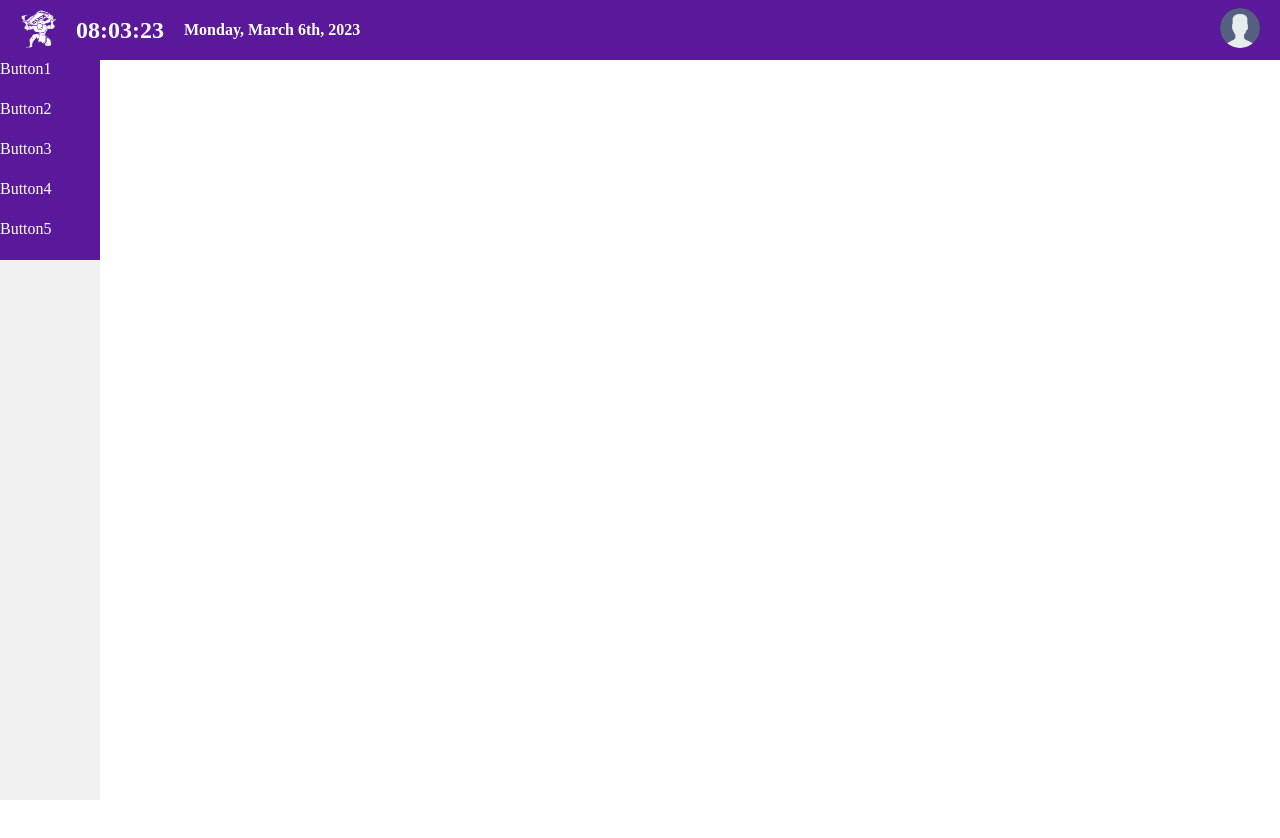
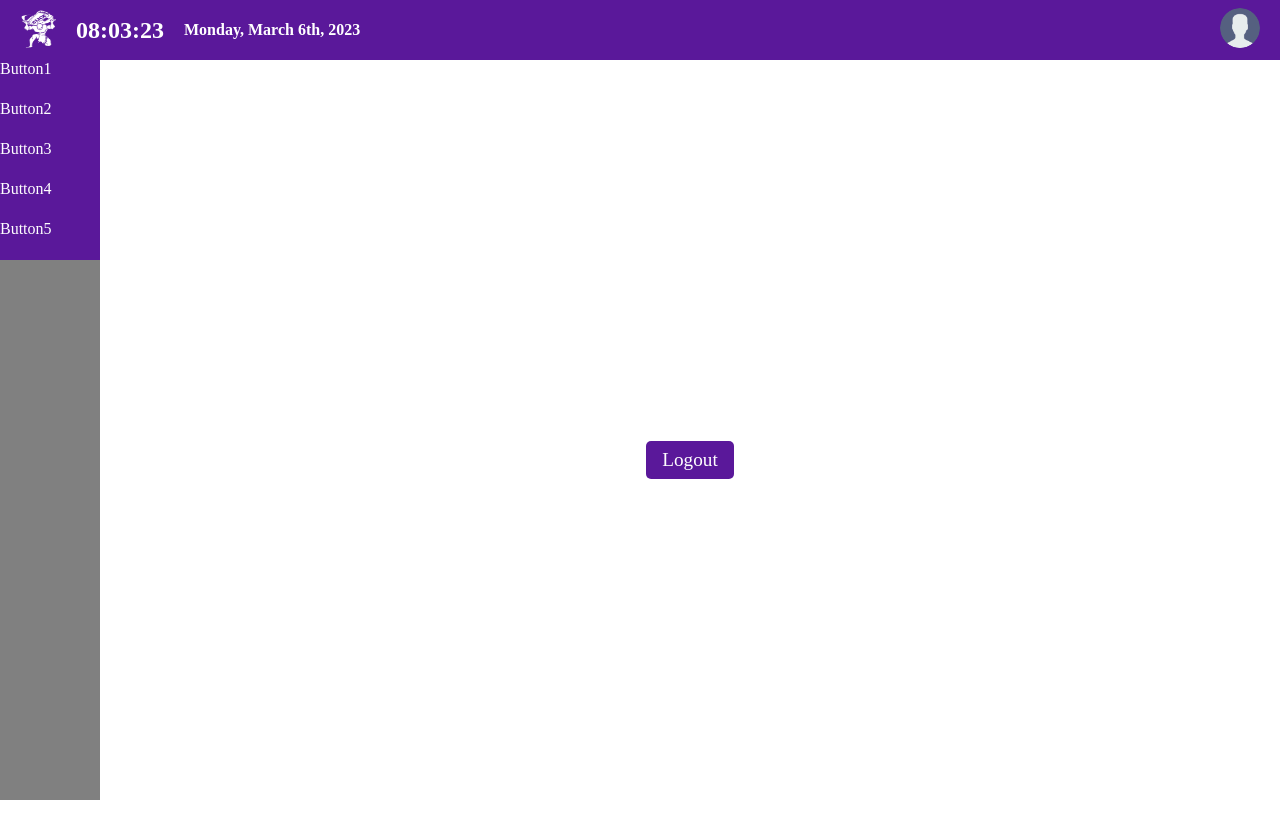
Before and after one commit to nikola-bozin-org/Click-NET, a React (Create React App) app in the folder frontend/: page / in a window 1280 px wide. Shown: the top 838 px of the page. Before the commit the page ends 800 px from the top, so only its background shows below. Built offline with nearby package versions, Linux system fonts and the light colour scheme; a web font is replaced by a local one.

Commit message:
good changes

```diff
--- a/frontend/src/App.jsx
+++ b/frontend/src/App.jsx
@@ -1,6 +1,4 @@
-import {BrowserRouter as Router, Route,Routes,Navigate} from 'react-router-dom'
-import Test from './pages/Test';
-import E404 from './pages/E404';
+import './app.css'
 import Login from './components/login/Login';
 import AdminDashboard from './components/admin-dashboard/AdminDashboard'
 import PaymentsTable from './components/payments-table/PaymentsTable';
@@ -12,8 +10,9 @@ import CreateUser from './components/create-user/CreateUser';
 import { useState } from 'react';
 import Sidebar from './components/sidebar/Sidebar';
 
+
 function App() {
-  const [selectedComponent, setSelectedComponent] = useState(3);
+  const [selectedComponent, setSelectedComponent] = useState(1);
 
   const changeComponent = (componentIndex) => {
     setSelectedComponent(componentIndex);
@@ -37,13 +36,15 @@ function App() {
   };
 
   return (
-    <>
-    <Topbar/>
-    <Sidebar changeComponent={changeComponent}/>
-    <div className='app'>
-      {renderComponent()}
+    <div className="app">
+      <Topbar/>
+      <div className="appOther">
+        <div className="a">
+          <Sidebar changeComponent={changeComponent}/>
+        </div>
+          {renderComponent()}
+      </div>
     </div>
-    </>
   )
 }
 
--- /dev/null
+++ b/frontend/src/app.css
@@ -0,0 +1,15 @@
+.app{
+    display: grid;
+    grid-template-rows: 2;
+}
+
+.appOther{
+    display: grid;
+    height: 100vh;
+    width: 100%;
+    grid-template-columns: 100px 1fr;
+}
+
+.b{
+    background-color: black;
+}
--- a/frontend/src/components/PC-Map/PCMap.jsx
+++ b/frontend/src/components/PC-Map/PCMap.jsx
@@ -10,7 +10,9 @@ const M=6;
 const PCMap = () => {
   return (
     <div className='PCMap'>
-
+      <PC number={1} color={'black'} x={10} y={10} />
+      <PC number={2} color={'black'} x={20} y={20} />
+      <PC number={3} color={'black'} x={30} y={30} />
     </div>
   )
 }
--- a/frontend/src/components/PC-Map/pcMap.css
+++ b/frontend/src/components/PC-Map/pcMap.css
@@ -0,0 +1,3 @@
+.PCMap{
+    position: relative;
+}
--- a/frontend/src/components/admin-dashboard/AdminDashboard.jsx
+++ b/frontend/src/components/admin-dashboard/AdminDashboard.jsx
@@ -40,10 +40,7 @@ const AdminDashboard = () => {
   return (
     <>
     <div className='admin-dashboard'>
-      {/* <CreateUser/>
-      <PaymentForm/>
-      <PaymentsTable/> */}
-      {/* <button onClick={(e)=>{logout(e)}}>Logout</button> */}
+      <button onClick={(e)=>{logout(e)}}>Logout</button>
     </div>
     </>
   )
--- a/frontend/src/components/sidebar/sidebar.css
+++ b/frontend/src/components/sidebar/sidebar.css
@@ -4,7 +4,7 @@
     left: 0;
     width: 100px;
     height: calc(100% - 60px);
-    background-color: #f1f1f1;
+    background-color: gray;
     margin-top: 60px;
   }
 
```
